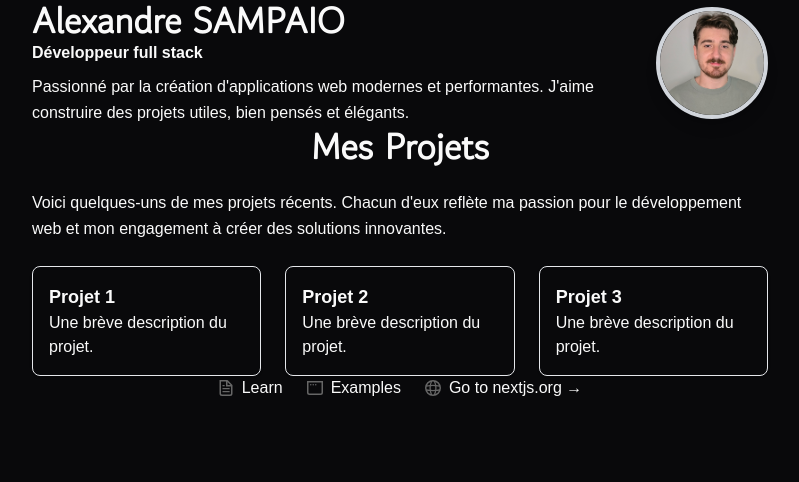
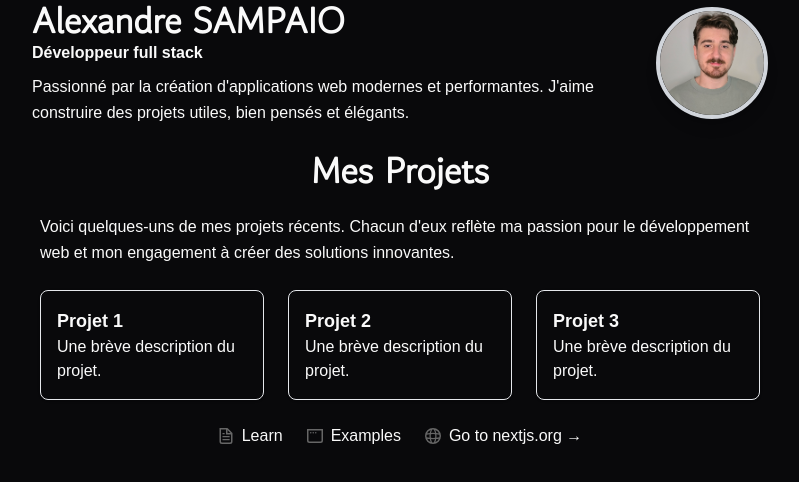
Before and after one commit to SAMPAIOAlexandre/portefolio-alex, a Next.js app: page / in a window 1280 px wide. Shown: the top 482 px of the page, without its empty margins (240-1039 px from the left). Built offline with nearby package versions, Linux system fonts and the light colour scheme; a web font is replaced by a local one.

Commit message:
feat: add Project type

```diff
--- a/src/components/projects/projects.tsx
+++ b/src/components/projects/projects.tsx
@@ -8,7 +8,7 @@ import React from "react";
 
 export const Projects: React.FC = () => {
   return (
-    <Section className="flex flex-col items-center justify-center gap-6">
+    <Section className="flex flex-col items-center justify-center gap-6 p-6">
       <Title as="h2">Mes Projets</Title>
       <Paragraph>
         Voici quelques-uns de mes projets récents. Chacun d&apos;eux reflète ma passion pour le développement web et mon engagement à créer des solutions innovantes.
--- /dev/null
+++ b/src/types/projects.ts
@@ -0,0 +1,19 @@
+export interface Project {
+  title: string;
+  description?: string;
+  image: {
+    src: string;
+    alt: string;
+    width?: number;
+    height?: number;
+    priority?: boolean;
+  };
+  tech?: string[];
+  links?: {
+    demo?: string;
+    code?: string;
+    caseStudy?: string;
+  };
+  tags?: string[];
+  featured?: boolean;
+}
```
